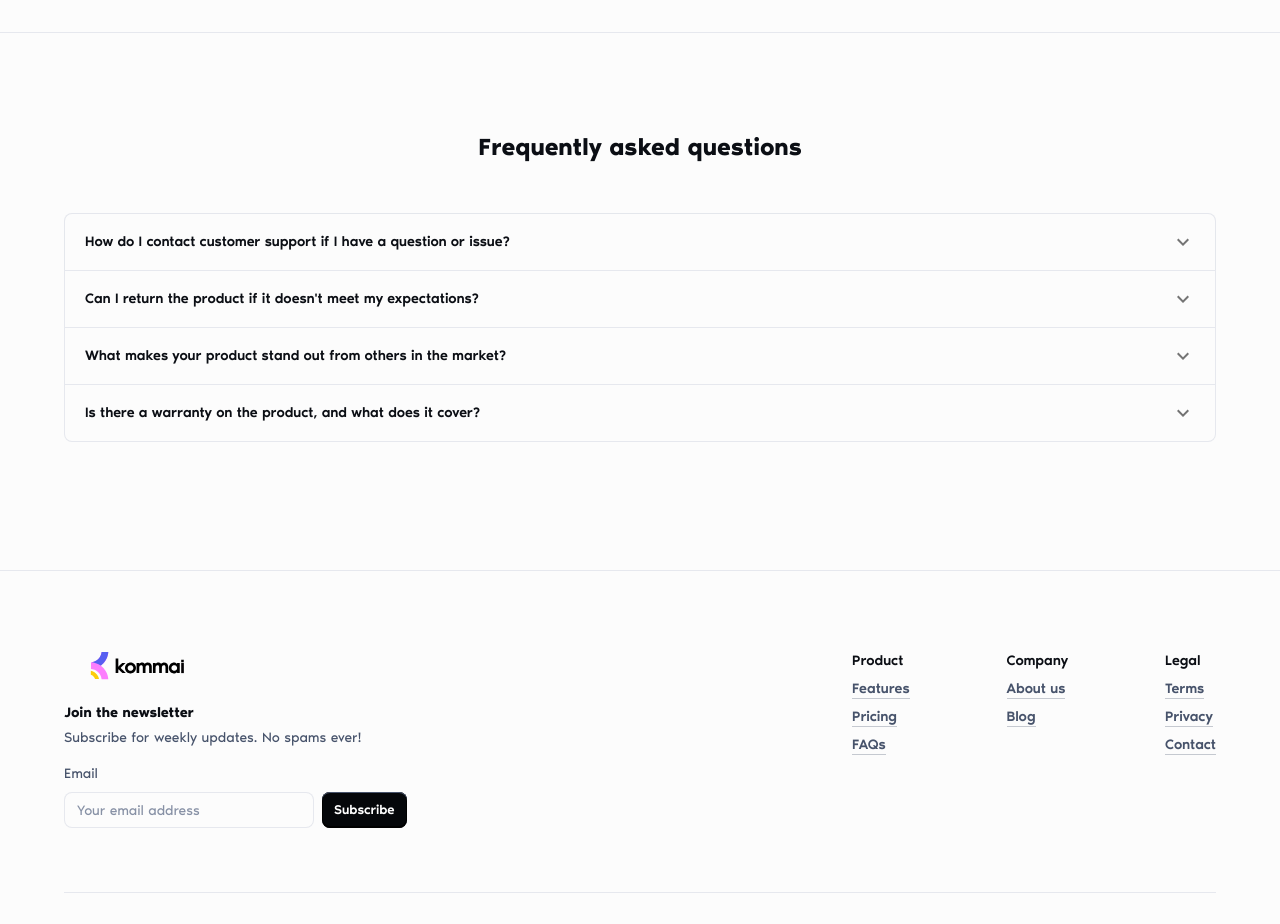
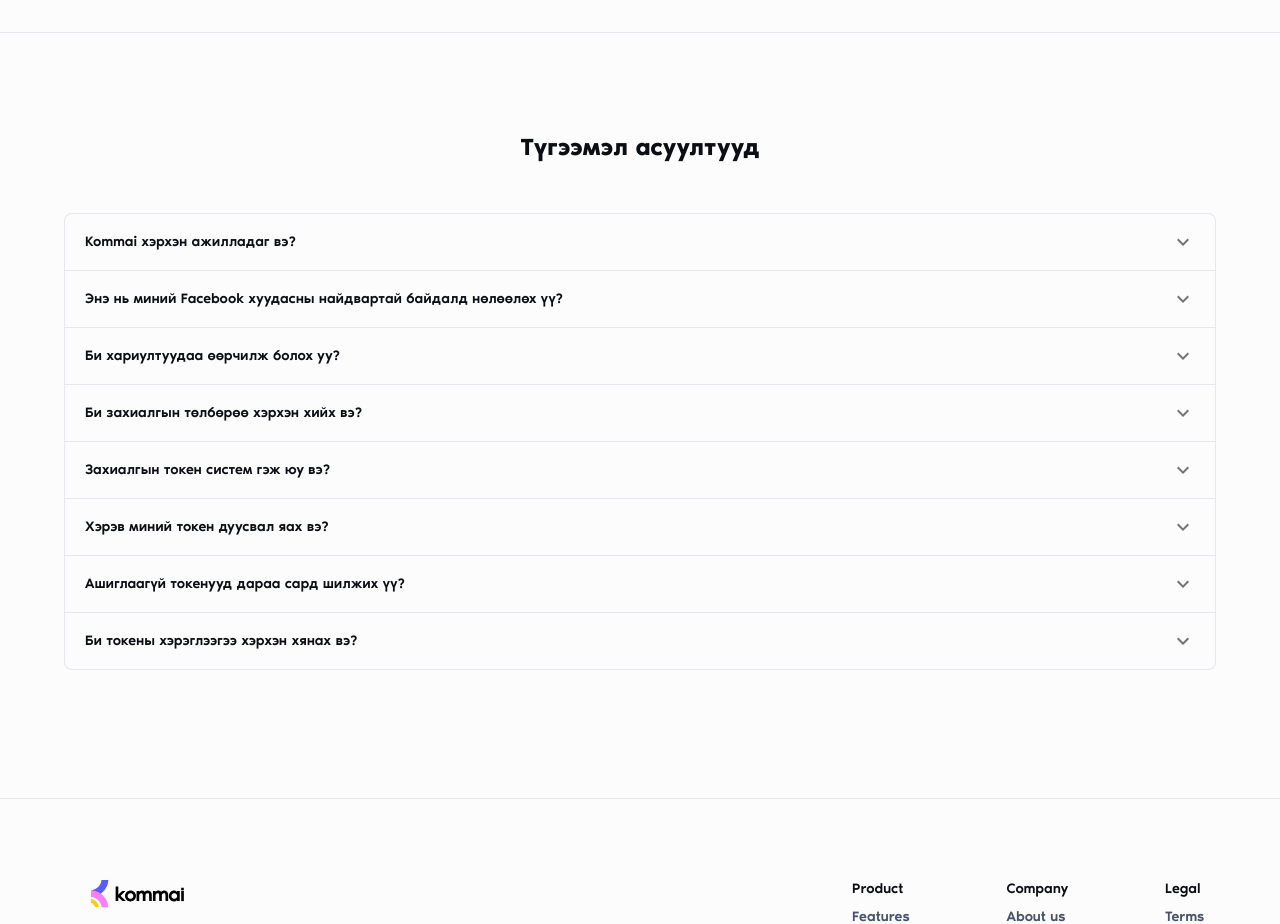
Before and after one commit to bayaroch/next-frontend, a React (Create React App) app: page /home in a window 1280 px wide. Shown: the part 3580-4504 px from the top of the page. Built offline with nearby package versions, Linux system fonts and the light colour scheme; no server answers.

Commit message:
fix(content): faq

```diff
--- a/src/components/@public/FAQ.tsx
+++ b/src/components/@public/FAQ.tsx
@@ -4,18 +4,117 @@ import AccordionDetails from '@mui/material/AccordionDetails'
 import AccordionSummary from '@mui/material/AccordionSummary'
 import Box from '@mui/material/Box'
 import Container from '@mui/material/Container'
-import Link from '@mui/material/Link'
 import Typography from '@mui/material/Typography'
+import ExpandMoreIcon from '@mui/icons-material/ExpandMore'
+import _ from 'lodash'
+import HtmlParser from '@components/HtmlParser'
+import { lang } from '@constants/content.constants'
+import { useTranslation } from 'react-i18next'
 
-import ExpandMoreIcon from '@mui/icons-material/ExpandMore'
+interface FAQProps {
+  lang: string
+}
 
-export default function FAQ() {
+const data = {
+  en: [
+    {
+      question: 'How does Kommai work?',
+      answer:
+        '<p>You log in with Facebook, connect your pages, and input your pre-created responses. Our AI system then selects the most appropriate reply for each comment and responds automatically.</p>',
+    },
+    {
+      question: 'Will this affect the credibility of my Facebook page?',
+      answer:
+        "<p>No. We strictly adhere to all Facebook rules and regulations and maintain high security standards to protect your page's credibility.</p>",
+    },
+    {
+      question: 'Can I modify my responses?',
+      answer:
+        '<p>Yes, you can add, edit, or delete your pre-created responses at any time.</p>',
+    },
+    {
+      question: 'How do I pay for my subscription?',
+      answer:
+        '<p><p>Make your recharges and package purchases using QPay, a simple payment solution</p>',
+    },
+    {
+      question: 'What is the token system in the subscription?',
+      answer:
+        '<p>Our token system is designed to provide flexibility and value for our users. Each subscription plan comes with a set number of tokens, and each token represents one processed comment reply. This system allows you to have more control over your usage and costs. For example, if you have a plan with 1000 tokens, you can process 1000 comment replies.</p>',
+    },
+    {
+      question: 'What happens if I run out of tokens?',
+      answer:
+        '<p>If you reach the limit of free tokens provided by your subscription, you have two options:</p><ul><li>Upgrade to a higher tier subscription with more tokens</li><li>Purchase additional tokens to top up your existing plan</li></ul><p>This flexible system ensures that you only pay for what you need, making our service more accessible and cost-effective, especially for small businesses or those just starting out.</p>',
+    },
+    {
+      question: 'Can unused tokens be carried over to the next month?',
+      answer:
+        '<p>Sorry, but unused tokens from your current billing cycle will not be carried over to the next month. We recommend using all of your allocated tokens within each billing period to maximize value. Please choose a subscription plan that best fits your monthly usage to avoid losing unused tokens.</p>',
+    },
+    {
+      question: 'How can I monitor my token usage?',
+      answer:
+        "<p>You can easily track your token usage in your Kommai dashboard. We also send notifications when you're approaching your token limit to help you manage your usage effectively.</p>",
+    },
+  ],
+
+  mn: [
+    {
+      question: 'Kommai хэрхэн ажилладаг вэ?',
+      answer:
+        '<p>Та Facebook-ээр нэвтэрч, хуудсаа холбоод, урьдчилан бэлтгэсэн хариултуудаа оруулна. Бидний AI систем сэтгэгдэл бүрт тохирох хариултыг сонгож, автоматаар хариу өгнө.</p>',
+    },
+    {
+      question:
+        'Энэ нь миний Facebook хуудасны найдвартай байдалд нөлөөлөх үү?',
+      answer:
+        '<p>Үгүй. Бид Facebook-ийн бүх дүрэм, журмыг чандлан мөрддөг бөгөөд таны хуудасны найдвартай байдлыг хамгаалахын тулд аюулгүй байдлын өндөр стандартуудыг баримталдаг.</p>',
+    },
+    {
+      question: 'Би хариултуудаа өөрчилж болох уу?',
+      answer:
+        '<p>Тийм, та хүссэн үедээ урьдчилан бэлтгэсэн хариултуудаа нэмж, засварлах, устгах боломжтой.</p>',
+    },
+    {
+      question: 'Би захиалгын төлбөрөө хэрхэн хийх вэ?',
+      answer:
+        '<p>Хялбар төлбөрийн шийдэл болох QPay ашиглан цэнэглэлт, багц худалтан авалтаа хийгээрэй</p>',
+    },
+    {
+      question: 'Захиалгын токен систем гэж юу вэ?',
+      answer:
+        '<p>Бидний токен систем нь хэрэглэгчдэд уян хатан байдал, үнэ цэнийг санал болгохоор зохион бүтээгдсэн. Захиалгын багц бүр тодорхой тооны токентой байх бөгөөд токен бүр нэг боловсруулсан сэтгэгдлийн хариултыг илэрхийлнэ. Энэ систем нь таны хэрэглээ болон зардлыг илүү сайн хянах боломжийг олгодог. Жишээлбэл, хэрэв та 1000 токентой багцтай бол 1000 сэтгэгдлийн хариултыг боловсруулах боломжтой.</p>',
+    },
+    {
+      question: 'Хэрэв миний токен дуусвал яах вэ?',
+      answer:
+        '<p>Хэрэв та захиалгаар олгогдсон үнэгүй токены хязгаартаа хүрвэл танд хоёр сонголт байна:</p><ul><li>Илүү олон токентой өндөр түвшний захиалга руу шилжих</li><li>Одоогийн багцаа цэнэглэхийн тулд нэмэлт токен худалдан авах</li></ul><p>Энэ уян хатан систем нь таныг зөвхөн хэрэгцээтэй зүйлдээ төлбөр төлөхийг баталгаажуулж, ялангуяа жижиг бизнес эсвэл дөнгөж эхэлж буй хүмүүст бидний үйлчилгээг илүү хүртээмжтэй, зардал багатай болгодог.</p>',
+    },
+    {
+      question: 'Ашиглаагүй токенууд дараа сард шилжих үү?',
+      answer:
+        '<p>Уучлаарай, таны одоогийн төлбөрийн мөчлөгт ашиглаагүй үлдсэн токенууд дараагийн сард шилжихгүй. Үнэ цэнийг хамгийн өндөр түвшинд хүргэхийн тулд төлбөрийн хугацаа дуусахаас өмнө бүх хуваарилагдсан токеноо ашиглахыг зөвлөж байна. Ашиглаагүй токен алдахгүйн тулд сар бүрийн хэрэглээндээ хамгийн сайн тохирох захиалгын багцийг сонгоно уу.</p>',
+    },
+    {
+      question: 'Би токены хэрэглээгээ хэрхэн хянах вэ?',
+      answer:
+        '<p>Та Kommai-ийн хянах самбар дээрээс токены хэрэглээгээ амархан хянах боломжтой. Мөн та токены хязгаартаа ойртож байгаа үед бид танд мэдэгдэл илгээж, хэрэглээгээ үр дүнтэй удирдахад тань туслах болно.</p>',
+    },
+  ],
+}
+
+const FAQ: React.FC<FAQProps> = ({ lang }) => {
   const [expanded, setExpanded] = React.useState<string | false>(false)
 
   const handleChange =
     (panel: string) => (event: React.SyntheticEvent, isExpanded: boolean) => {
       setExpanded(isExpanded ? panel : false)
     }
+
+  const faqItems = data[lang as lang]
+
+  const { t } = useTranslation()
 
   return (
     <Container
@@ -39,113 +138,32 @@ export default function FAQ() {
           textAlign: { sm: 'left', md: 'center' },
         }}
       >
-        Frequently asked questions
+        {t('HOME.faq')}
       </Typography>
       <Box sx={{ width: '100%' }}>
+        {_.map(faqItems, (item, index) => (
           <Accordion
-          expanded={expanded === 'panel1'}
-          onChange={handleChange('panel1')}
+            key={index}
+            expanded={expanded === `panel${index}`}
+            onChange={handleChange(`panel${index}`)}
           >
             <AccordionSummary
               expandIcon={<ExpandMoreIcon />}
-            aria-controls="panel1d-content"
-            id="panel1d-header"
+              aria-controls={`panel${index}d-content`}
+              id={`panel${index}d-header`}
             >
               <Typography component="h3" variant="subtitle2">
-              How do I contact customer support if I have a question or issue?
+                {item.question}
               </Typography>
             </AccordionSummary>
             <AccordionDetails>
-            <Typography
-              variant="body2"
-              gutterBottom
-              sx={{ maxWidth: { sm: '100%', md: '70%' } }}
-            >
-              You can reach our customer support team by emailing
-              <Link> support@email.com </Link>
-              or calling our toll-free number. We&apos;re here to assist you
-              promptly.
-            </Typography>
+              <HtmlParser content={item.answer} />
             </AccordionDetails>
           </Accordion>
-        <Accordion
-          expanded={expanded === 'panel2'}
-          onChange={handleChange('panel2')}
-        >
-          <AccordionSummary
-            expandIcon={<ExpandMoreIcon />}
-            aria-controls="panel2d-content"
-            id="panel2d-header"
-          >
-            <Typography component="h3" variant="subtitle2">
-              Can I return the product if it doesn&apos;t meet my expectations?
-            </Typography>
-          </AccordionSummary>
-          <AccordionDetails>
-            <Typography
-              variant="body2"
-              gutterBottom
-              sx={{ maxWidth: { sm: '100%', md: '70%' } }}
-            >
-              Absolutely! We offer a hassle-free return policy. If you&apos;re
-              not completely satisfied, you can return the product within
-              [number of days] days for a full refund or exchange.
-            </Typography>
-          </AccordionDetails>
-        </Accordion>
-        <Accordion
-          expanded={expanded === 'panel3'}
-          onChange={handleChange('panel3')}
-        >
-          <AccordionSummary
-            expandIcon={<ExpandMoreIcon />}
-            aria-controls="panel3d-content"
-            id="panel3d-header"
-          >
-            <Typography component="h3" variant="subtitle2">
-              What makes your product stand out from others in the market?
-            </Typography>
-          </AccordionSummary>
-          <AccordionDetails>
-            <Typography
-              variant="body2"
-              gutterBottom
-              sx={{ maxWidth: { sm: '100%', md: '70%' } }}
-            >
-              Our product distinguishes itself through its adaptability,
-              durability, and innovative features. We prioritize user
-              satisfaction and continually strive to exceed expectations in
-              every aspect.
-            </Typography>
-          </AccordionDetails>
-        </Accordion>
-        <Accordion
-          expanded={expanded === 'panel4'}
-          onChange={handleChange('panel4')}
-        >
-          <AccordionSummary
-            expandIcon={<ExpandMoreIcon />}
-            aria-controls="panel4d-content"
-            id="panel4d-header"
-          >
-            <Typography component="h3" variant="subtitle2">
-              Is there a warranty on the product, and what does it cover?
-            </Typography>
-          </AccordionSummary>
-          <AccordionDetails>
-            <Typography
-              variant="body2"
-              gutterBottom
-              sx={{ maxWidth: { sm: '100%', md: '70%' } }}
-            >
-              Yes, our product comes with a [length of warranty] warranty. It
-              covers defects in materials and workmanship. If you encounter any
-              issues covered by the warranty, please contact our customer
-              support for assistance.
-            </Typography>
-          </AccordionDetails>
-        </Accordion>
+        ))}
       </Box>
     </Container>
   )
 }
+
+export default FAQ
--- a/src/components/WpBox/index.tsx
+++ b/src/components/WpBox/index.tsx
@@ -10,7 +10,7 @@ interface WpContentProps extends BoxProps {
 }
 
 const WpBox: React.FC<WpContentProps> = ({ id, lineCount = 6, ...rest }) => {
-  const { data, fetchPage, clear, isLoading } = useWp()
+  const { data, fetchPage, clear, isLoading } = useWp(id)
 
   useEffect(() => {
     fetchPage(id)
--- a/src/constants/content.constants.ts
+++ b/src/constants/content.constants.ts
@@ -8,4 +8,8 @@ export const ContentPages = {
     [`${lang.en}`]: '17',
     [`${lang.mn}`]: '14',
   },
+  faq: {
+    [`${lang.en}`]: '29',
+    [`${lang.mn}`]: '25',
+  },
 }
--- a/src/pages/home/index.tsx
+++ b/src/pages/home/index.tsx
@@ -6,6 +6,8 @@ import Pricing from '@components/@public/Pricing'
 import Features from '@components/@public/Features'
 import Testimonials from '@components/@public/Testimonials'
 import FAQ from '@components/@public/FAQ'
+import { lang } from '@constants/content.constants'
+import i18next from 'i18next'
 
 export default function HomePage() {
   // This code only runs on the client side, to determine the system color preference
@@ -21,7 +23,7 @@ export default function HomePage() {
         <Divider />
         <Pricing />
         <Divider />
-        <FAQ />
+        <FAQ lang={`${i18next.language as lang}`} />
         <Divider />
       </div>
     </>
```
Also changed, not shown: public/index.html (+9 -2 lines), src/utils/hooks/useWp.ts (+6 -13 lines). Lines whose indentation alone changed are shown as unchanged.
